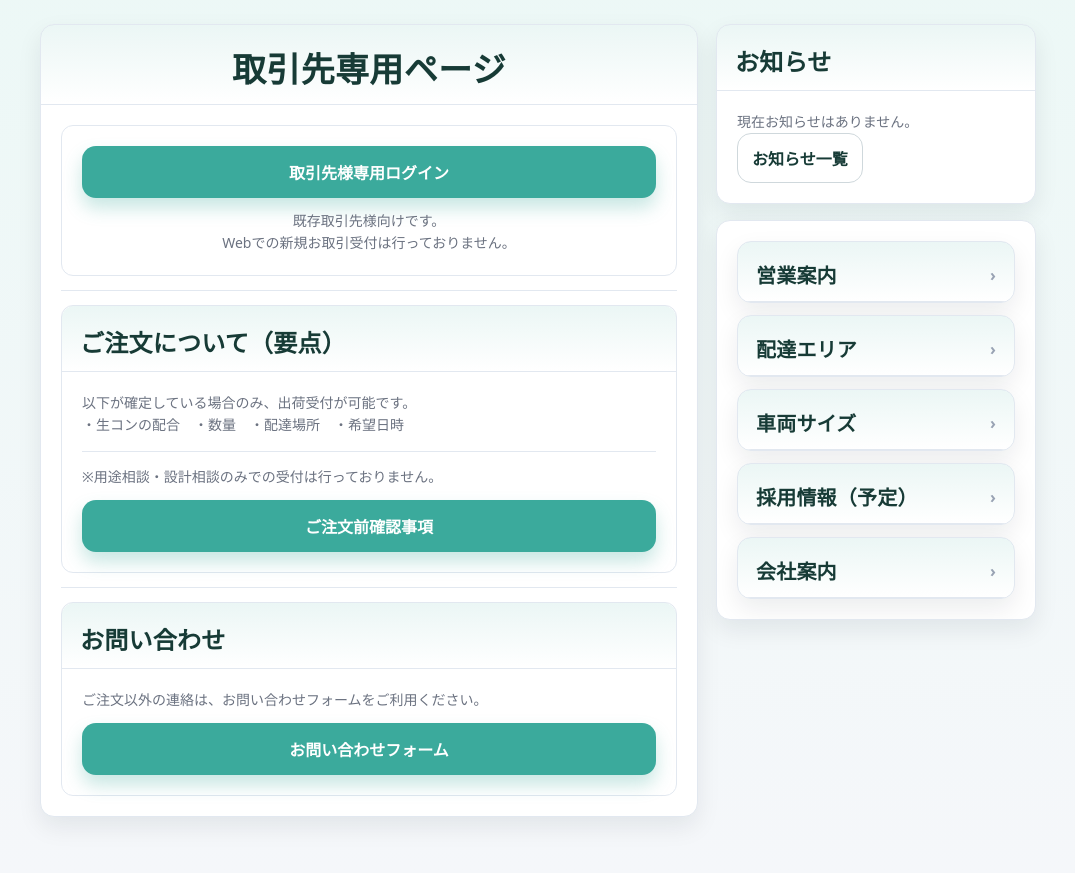
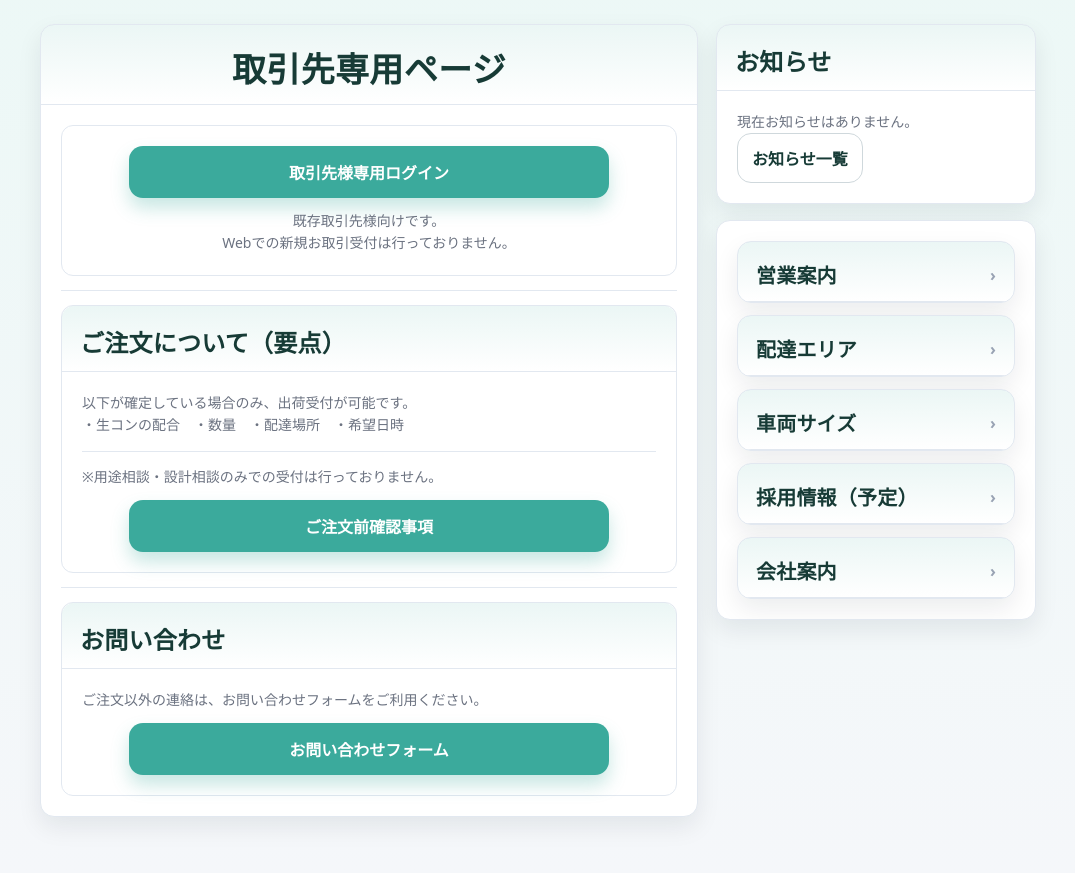
Before and after one commit to 2co2co0417/imabari-namacon-portal, a Python web app: template templates/index.html in a window 1280 px wide. Shown: the part 61-934 px from the top of the page, without its empty margins (102-1177 px from the left). Run offline with Jinja, Linux system fonts and the light colour scheme; the template is opened without the code that fills it, so the values that code supplies are empty.

Commit message:
デザイン調整

```diff
--- a/static/css/style.css
+++ b/static/css/style.css
@@ -976,3 +976,24 @@ input[type="date"]{
     padding: 14px 16px;
   }
 }
+/* 左カラムの中のカード幅を統一 */
+.grid > .card .inner-card{
+  margin-left: 0;
+  margin-right: 0;
+}
+
+/* ボタンの最大幅を制御（業務メニューと揃える） */
+.public-top-btn{
+  max-width: 480px;
+  margin-left: auto;
+  margin-right: auto;
+}
+右カラムと視覚的な幅基準がズレています。
+
+→ これが「揃ってない感」の正体です
+/* サイドバーのボタンを統一 */
+.side .btn-ghost{
+  width: 100%;
+  max-width: 260px;
+  margin: 0 auto;
+}
```
